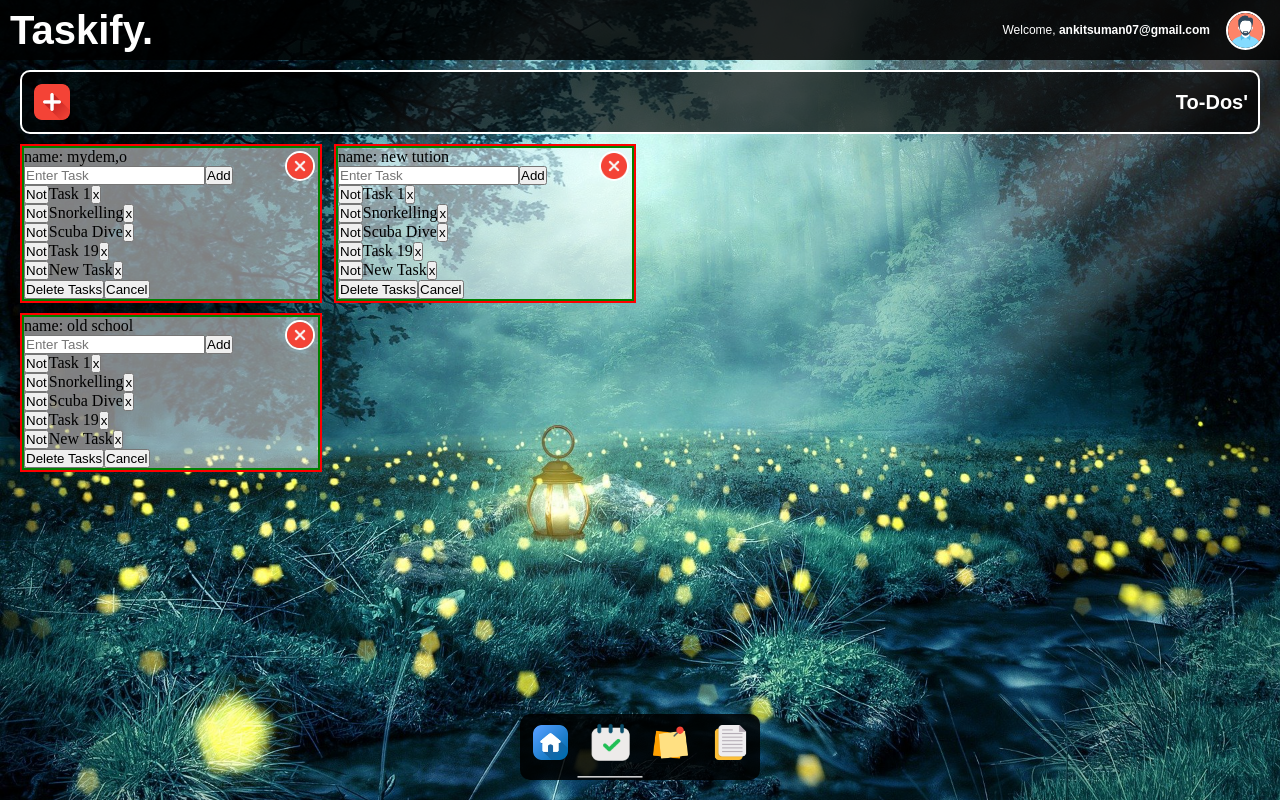
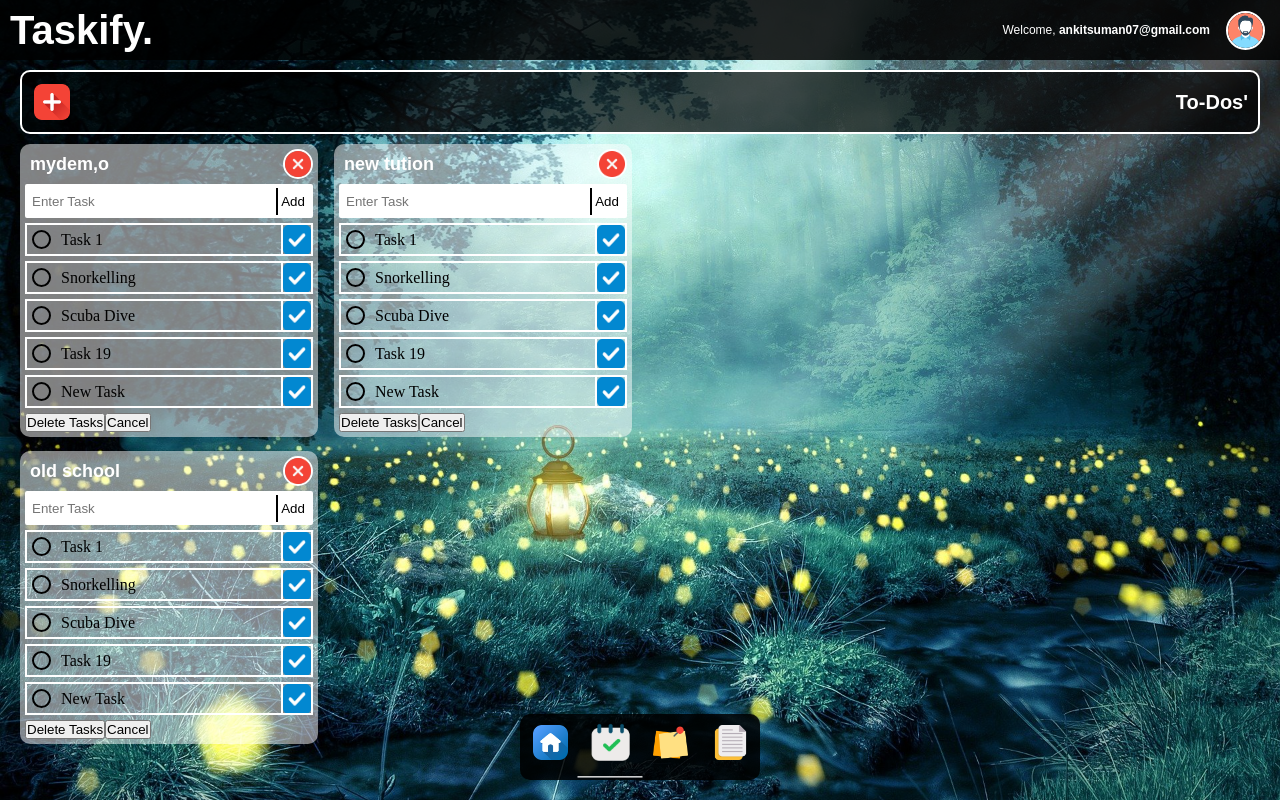
Before and after one commit to ankit-suman-07/taskify, a React (Create React App) app: page / in a window 1280 px wide. Both pictures are taken after a click on the button 610 px from the left and 744 px from the top of the page. Built offline with nearby package versions, Linux system fonts and the light colour scheme; no server answers.

Commit message:
mod: todo tasks css modified

```diff
--- a/src/feature-comps/task-comp/Task.css
+++ b/src/feature-comps/task-comp/Task.css
@@ -1,6 +1,92 @@
 .task-outer {
-    border: 2px solid green;
+    margin: 5px;
 }
 .line-through {
     text-decoration: line-through;
 }
+.task-header {
+    height: 30px;
+    margin: 5px;
+    display: flex;
+    align-items: center;
+    font-size: 18px;
+    font-family: Arial, Helvetica, sans-serif;
+    font-weight: 600;
+    color: #ffff;
+}
+
+.task-input {
+    border: 2px solid #ffff;
+    background-color: #ffff;
+    height: 30px;
+    border-radius: 2px;
+}
+
+.task-input input {
+    width: calc(100% - 40px);
+    height: 90%;
+    border: none;
+    border-right: 2px solid black;
+    padding-left: 5px;
+}
+
+.task-input-add-btn {
+    background: none;
+    border: none;
+    width: 30px;
+    height: 30px;
+}
+
+.task-individual-div {
+    border: 2px solid #ffff;
+    overflow: hidden;
+    margin: 5px 0;
+    position: relative;
+    display: flex;
+    align-items: center;
+}
+
+.task-toggle-btn {
+    margin: 5px;
+    background: none;
+    border: none;
+    margin-right: 10px;
+}
+
+.toggle-selected {
+    width: 15px;
+    height: 15px;
+    border: 2px solid black;
+    background-color: #333333;
+    border-radius: 50%;
+}
+
+.toggle-not-selected {
+    width: 15px;
+    height: 15px;
+    border: 2px solid black;
+    border-radius: 50%;
+}
+
+.task-complete-btn {
+    position: absolute;
+    right: 0;
+    height: 30px;
+    width: 30px;
+    background: none;
+    border: none;
+    border-left: 2px solid #ffff;
+}
+
+.task-complete-btn:hover {
+    cursor: pointer;
+}
+
+#line-through-disable {
+    opacity: 0.5;
+}
+
+.task-complete-btn img {
+    height: 100%;
+    width: 100%;
+}
--- a/src/feature-comps/task-comp/Task.js
+++ b/src/feature-comps/task-comp/Task.js
@@ -1,5 +1,7 @@
 import { useState } from "react";
 import "./Task.css";
+
+import TickIcon from "../../assets/tick.png";
 
 const Task = ({ name }) => {
     const [currentTask, setCurrentTask] = useState("");
@@ -50,35 +52,38 @@ const Task = ({ name }) => {
 
     return (
         <div className="task-outer" >
-            <div>
-                name: {name}
+            <div className="task-header" >
+                {name}
             </div>
-            <div>
+            <div className="task-input" >
                 <input
                     type="text"
                     placeholder="Enter Task"
                     value={currentTask}
                     onChange={(event) => setCurrentTask(event.target.value)}
+
                 />
-                <button onClick={() => addTask(currentTask)}>Add</button>
+                <button onClick={() => addTask(currentTask)} className="task-input-add-btn" >
+                    Add
+                </button>
             </div>
             <div>
                 {
                     // genders.forEach((gender) => console.log(gender));
                     tasks && tasks.map((item, index) => {
                         return (
-                            <div key={index} >
-                                <button onClick={() => toggleSelected(item.task)}>
+                            <div key={index} className="task-individual-div" id={item.line ? "line-through-disable" : ""}>
+                                <button onClick={() => toggleSelected(item.task)} className="task-toggle-btn" >
                                     {
-                                        item.selected ? <span>Selected</span> : <span>Not</span>
+                                        item.selected ? <div className="toggle-selected" ></div> : <div className="toggle-not-selected"  ></div>
                                     }
                                 </button>
                                 <span className={item.line ? "line-through" : ""} >
                                     {item.task}
                                 </span>
 
-                                <button onClick={() => deleteOne(item, index)} >
-                                    x
+                                <button onClick={() => deleteOne(item, index)} className="task-complete-btn" >
+                                    <img src={TickIcon} alt="tick-icon" />
                                 </button>
                             </div>
                         )
--- a/src/feature-comps/task-group/TaskGroup.css
+++ b/src/feature-comps/task-group/TaskGroup.css
@@ -78,8 +78,9 @@
 }
 
 .task-div {
-    border: 2px solid red;
     background-color: rgba(255, 255, 255, 0.5);
+    border-radius: 10px;
+        overflow: hidden;
     margin-bottom: 10px;
         display: inline-block;
         width: 100%;
```
Also changed, not shown: src/assets/tick.png (added).
